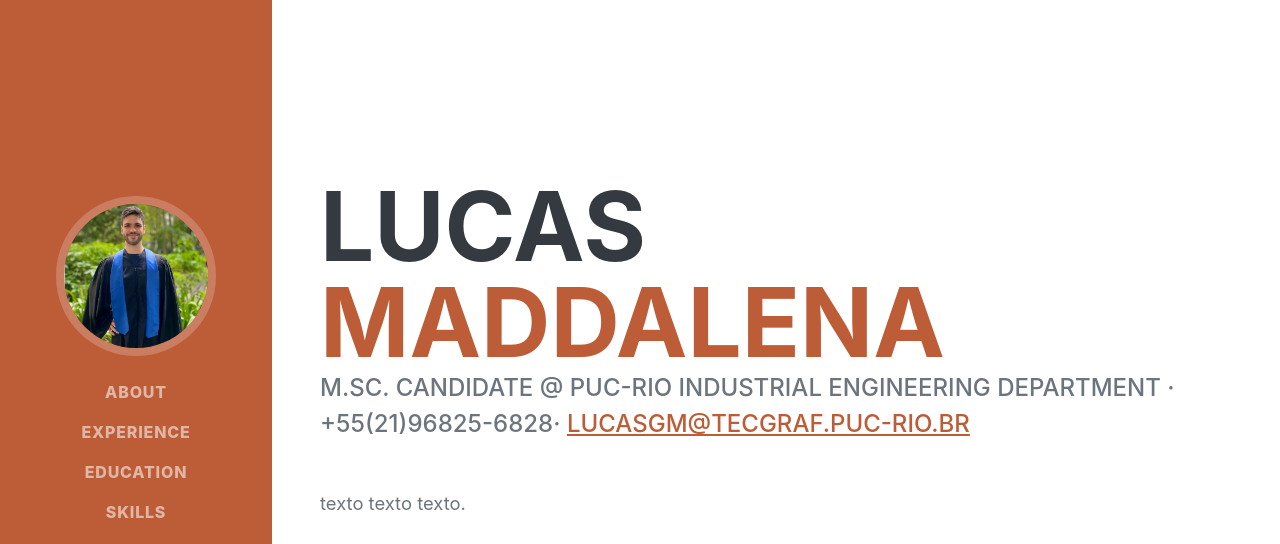
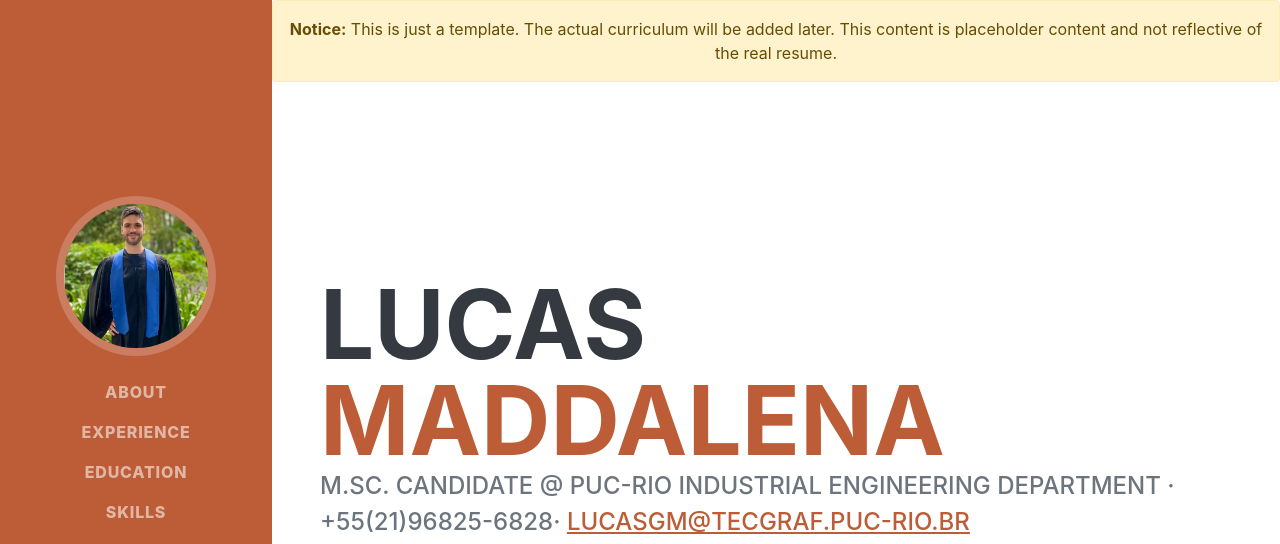
Before and after one commit to lucasmadda/lucasmadda.github.io, a plain HTML site: page index.html in a window 1280 px wide. Shown: the top 544 px of the page. Drawn offline with nearby package versions, Linux system fonts and the light colour scheme; a web font is replaced by a local one.

Commit message:
Update index.html

```diff
--- a/index.html
+++ b/index.html
@@ -16,6 +16,11 @@
         <link href="css/styles.css" rel="stylesheet" />
     </head>
     <body id="page-top">
+        <!-- Alert message indicating that this is just a template -->
+<div class="alert alert-warning text-center" role="alert">
+  <strong>Notice:</strong> This is just a template. The actual curriculum will be added later. This content is placeholder content and not reflective of the real resume.
+</div>
+
         <!-- Navigation-->
         <nav class="navbar navbar-expand-lg navbar-dark bg-primary fixed-top" id="sideNav">
             <a class="navbar-brand js-scroll-trigger" href="#page-top">
```
